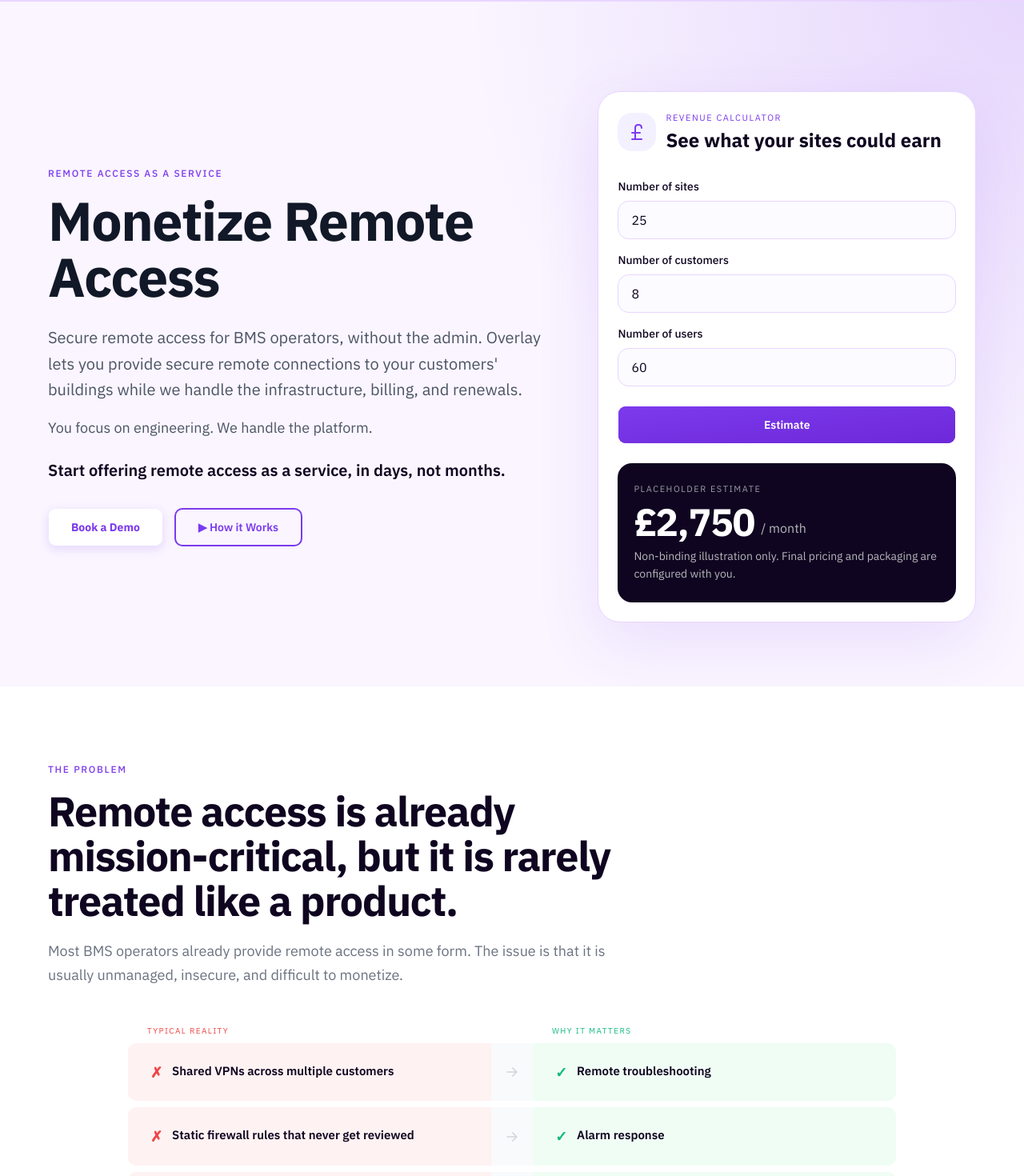
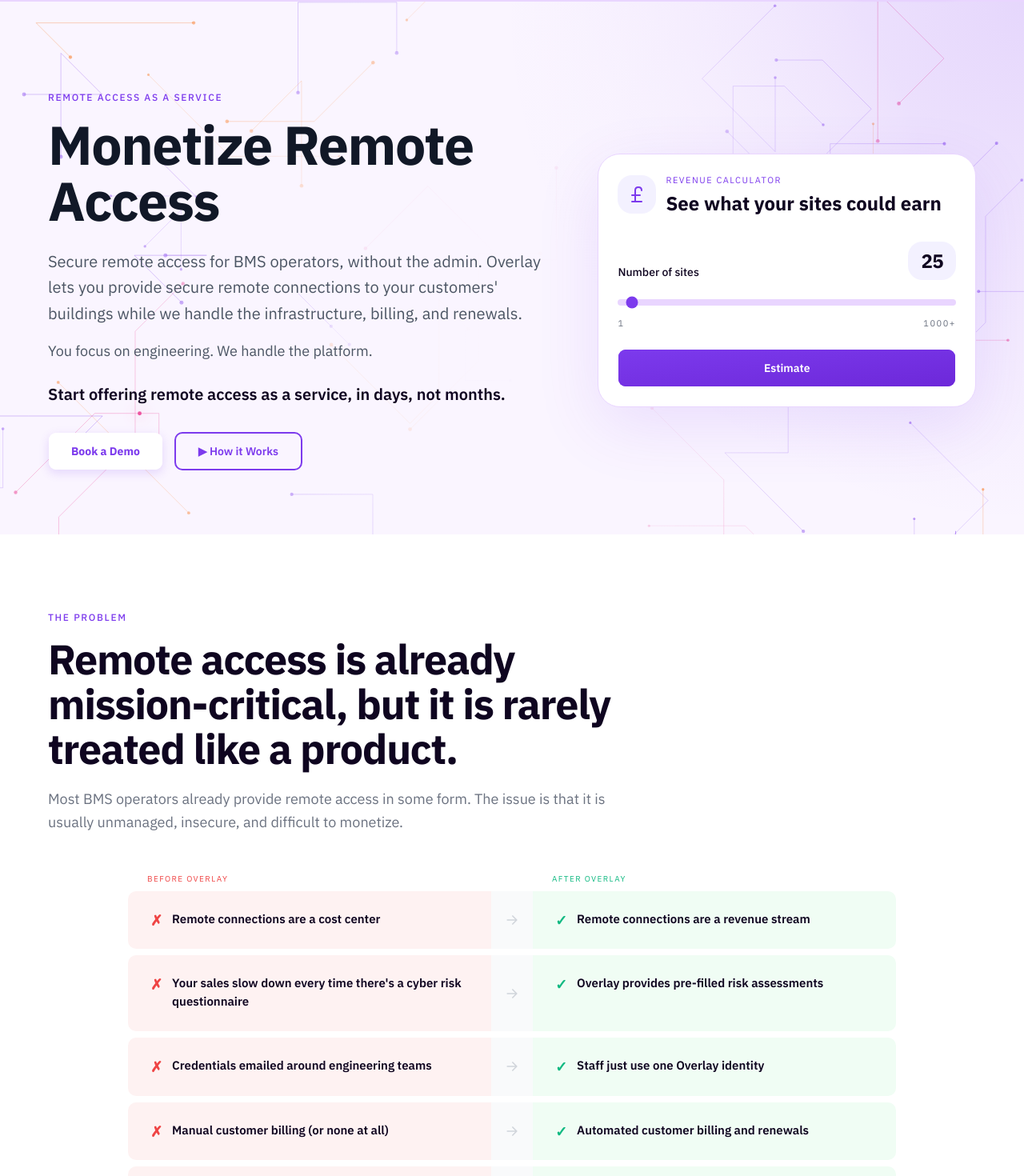
Before and after one commit to michaelbironneau/overlay-website, a Next.js app: page /monetize-remote-access in a window 1280 px wide. Shown: the part 103-1573 px from the top of the page at 80% size. Built offline with nearby package versions, Linux system fonts and the light colour scheme.

Commit message:
Improve the monetisation page

```diff
--- a/src/app/monetize-remote-access/page.tsx
+++ b/src/app/monetize-remote-access/page.tsx
@@ -50,8 +50,8 @@
         features={[
           "Secure remote engineer access",
           "Third-party contractor access",
-          "Head-end monitoring systems",
-          "Remote diagnostics and support",
+          "Whitelabel customer portals",
+          "Kiosk links for on-site displays and TVs",
         ]}
         ctaText="Book a demo →"
         ctaHref="#"
@@ -68,7 +68,7 @@
         features={[
           "Supports Niagara, Trend IQ, Schneider EcoStruxure, Siemens Desigo, and legacy head-ends",
           "Works across embedded controllers and full head-end environments",
-          "No workflow changes required for engineering teams",
+          "No workflow changes required for engineering teams. Overlay adapts to you"
         ]}
         ctaText="Explore compatibility →"
         ctaHref="/#solutions"
--- a/src/components/layout/nav-config.ts
+++ b/src/components/layout/nav-config.ts
@@ -11,6 +11,11 @@
 };
 
 export const productNavItems: NavChildItem[] = [
+  {
+    href: "/",
+    label: "Remote access for BMS",
+    description: "Connect to any site with a single login.",
+  },
   {
     href: "/monetize-remote-access",
     label: "Monetize Remote Access",
--- a/src/components/sections/monetize-remote-access.tsx
+++ b/src/components/sections/monetize-remote-access.tsx
@@ -1,38 +1,43 @@
+"use client";
+
 import Image from "next/image";
+import { useEffect, useState } from "react";
+import { motion, animate } from "framer-motion";
 import { Check, PoundSterling, Server, ShieldCheck } from "lucide-react";
+import { HeroAnimation } from "@/components/animations/hero-animation";
 import { Button } from "@/components/ui/button";
 import { ComparisonGrid, type ComparisonRow } from "@/components/sections/comparison-grid";
 import { HeroCTAGroup } from "@/components/sections/hero-cta-group";
 
 const problemComparisonRows: ComparisonRow[] = [
   {
-    before: { title: "Shared VPNs across multiple customers" },
-    after: { title: "Remote troubleshooting" },
+    before: { title: "Remote connections are a cost center" },
+    after: { title: "Remote connections are a revenue stream" },
   },
   {
-    before: { title: "Static firewall rules that never get reviewed" },
-    after: { title: "Alarm response" },
+    before: { title: "Your sales slow down every time there's a cyber risk questionnaire" },
+    after: { title: "Overlay provides pre-filled risk assessments" },
   },
   {
     before: { title: "Credentials emailed around engineering teams" },
-    after: { title: "Energy optimisation" },
+    after: { title: "Staff just use one Overlay identity" },
   },
   {
-    before: { title: "No clear billing model" },
-    after: { title: "System upgrades" },
+    before: { title: "Manual customer billing (or none at all)" },
+    after: { title: "Automated customer billing and renewals" },
   },
   {
-    before: { title: "Remote access provided for free" },
-    after: { title: "Out-of-hours support" },
+    before: { title: "Teams juggle different VPNs for every client" },
+    after: { title: "All customer connections in one place" },
   },
 ];
 
 const managedPlatformItems = [
-  "Secure network infrastructure",
+  "Bring your own network infrastructure or use ours",
   "Encrypted tunnels",
   "Authentication and access control",
   "Session routing",
-  "Monitoring and uptime",
+  "Military-grade audit and access logging",
 ];
 
 const turnkeyPartnerItems = [
@@ -53,7 +58,9 @@
 export function MonetizeRemoteAccessHero() {
   return (
     <section className="relative overflow-hidden bg-[#FAF5FF] px-6 pb-20 pt-24 md:pt-28">
+      <HeroAnimation />
       <div className="pointer-events-none absolute inset-0 bg-[radial-gradient(circle_at_top_right,_rgba(124,58,237,0.16)_0%,_rgba(250,245,255,0)_45%)]" />
+      <div className="pointer-events-none absolute inset-0 bg-[radial-gradient(circle_at_center,_rgba(250,245,255,0.92)_0%,_rgba(250,245,255,0)_75%)] z-[1]" />
       <div className="relative z-10 mx-auto grid max-w-[1160px] gap-12 lg:grid-cols-[1.15fr_0.85fr] lg:items-center">
         <div>
           <p className="mb-4 font-mono text-xs font-medium uppercase tracking-[0.14em] text-[#7C3AED]">
@@ -82,6 +89,38 @@
           />
         </div>
 
+        <RevenueCalculatorCard />
+      </div>
+    </section>
+  );
+}
+
+function RevenueCalculatorCard() {
+  const [siteCount, setSiteCount] = useState(25);
+  const [estimatedMonthlyRevenue, setEstimatedMonthlyRevenue] = useState<number | null>(null);
+  const [animatedEstimate, setAnimatedEstimate] = useState(0);
+
+  const siteLabel = siteCount === 1000 ? "1000+" : siteCount.toString();
+
+  useEffect(() => {
+    if (estimatedMonthlyRevenue === null) {
+      return;
+    }
+
+    setAnimatedEstimate(0);
+
+    const controls = animate(0, estimatedMonthlyRevenue, {
+      duration: 0.8,
+      ease: "easeOut",
+      onUpdate(value) {
+        setAnimatedEstimate(Math.round(value));
+      },
+    });
+
+    return () => controls.stop();
+  }, [estimatedMonthlyRevenue]);
+
+  return (
     <div className="rounded-[28px] border border-[#E9D5FF] bg-white p-6 shadow-[0_24px_80px_rgba(124,58,237,0.12)]">
       <div className="flex items-center gap-3">
         <div className="flex h-12 w-12 items-center justify-center rounded-2xl bg-[#F3F1FF]">
@@ -97,45 +136,93 @@
         </div>
       </div>
 
-          <div className="mt-8 grid gap-4">
-            <CalculatorField label="Number of sites" defaultValue="25" />
-            <CalculatorField label="Number of customers" defaultValue="8" />
-            <CalculatorField label="Number of users" defaultValue="60" />
+      <div className="mt-8">
+        <div className="flex items-end justify-between gap-4">
+          <div>
+            <p className="text-sm font-medium text-[#0F0520]">Number of sites</p>
+          </div>
+          <div className="rounded-2xl bg-[#F3F1FF] px-4 py-2 text-right">
+            <p className="font-display text-2xl font-bold tracking-tight text-[#0F0520]">
+              {siteLabel}
+            </p>
+          </div>
         </div>
 
-          <Button className="mt-6 h-12 w-full font-semibold text-white bg-linear-to-br from-[#7C3AED] to-[#6D28D9]">
+        <input
+          type="range"
+          min={1}
+          max={1000}
+          step={1}
+          value={siteCount}
+          onChange={(event) => setSiteCount(Number(event.target.value))}
+          className="mt-6 h-2 w-full cursor-pointer appearance-none rounded-full bg-[#E9D5FF] accent-[#7C3AED]"
+          aria-label="Number of sites"
+        />
+
+        <div className="mt-2 flex justify-between font-mono text-[11px] uppercase tracking-[0.14em] text-[#6B7280]">
+          <span>1</span>
+          <span>1000+</span>
+        </div>
+      </div>
+
+      <Button
+        className="mt-6 h-12 w-full font-semibold text-white bg-linear-to-br from-[#7C3AED] to-[#6D28D9]"
+        onClick={() => setEstimatedMonthlyRevenue(calculateEstimate(siteCount))}
+      >
         Estimate
       </Button>
 
-          <div className="mt-6 rounded-2xl bg-[#0F0520] px-5 py-6 text-white">
+      {estimatedMonthlyRevenue !== null ? (
+        <motion.div
+          initial={{ opacity: 0, y: 12 }}
+          animate={{ opacity: 1, y: 0 }}
+          transition={{ duration: 0.35, ease: "easeOut" }}
+          className="mt-6 rounded-2xl bg-[#0F0520] px-5 py-6 text-white"
+        >
           <p className="font-mono text-[11px] uppercase tracking-[0.14em] text-white/60">
-              Placeholder Estimate
+            Estimated Monthly Revenue
           </p>
           <div className="mt-2 flex items-end gap-2">
-              <span className="font-display text-5xl font-extrabold tracking-tight">£2,750</span>
+            <span className="font-display text-5xl font-extrabold tracking-tight">
+              £{animatedEstimate.toLocaleString("en-GB")}
+            </span>
             <span className="pb-1 text-white/70">/ month</span>
           </div>
           <p className="mt-2 text-sm leading-relaxed text-white/70">
-              Non-binding illustration only. Final pricing and packaging are configured with you.
+            Tiered estimate based on your site count. Final packaging and pricing can be refined with
+            your team.
           </p>
+        </motion.div>
+      ) : null}
     </div>
-        </div>
-      </div>
-    </section>
   );
 }
 
-function CalculatorField({ label, defaultValue }: { label: string; defaultValue: string }) {
-  return (
-    <label className="block">
-      <span className="mb-2 block text-sm font-medium text-[#0F0520]">{label}</span>
-      <input
-        type="text"
-        defaultValue={defaultValue}
-        className="h-12 w-full rounded-xl border border-[#E9D5FF] bg-[#FCFBFF] px-4 text-[#0F0520] outline-none transition focus:border-[#7C3AED] focus:ring-4 focus:ring-[#7C3AED]/10"
-      />
-    </label>
-  );
+function calculateEstimate(siteCount: number) {
+  const tiers = [
+    { limit: 25, rate: 9 },
+    { limit: 75, rate: 10 },
+    { limit: 100, rate: 11 },
+  ];
+
+  let remainingSites = siteCount;
+  let total = 0;
+
+  for (const tier of tiers) {
+    if (remainingSites <= 0) {
+      return total;
+    }
+
+    const sitesInTier = Math.min(remainingSites, tier.limit);
+    total += sitesInTier * tier.rate;
+    remainingSites -= sitesInTier;
+  }
+
+  if (remainingSites > 0) {
+    total += remainingSites * 12;
+  }
+
+  return total;
 }
 
 export function RemoteAccessProblemSection() {
@@ -158,8 +245,8 @@
         <div className="mt-12">
           <ComparisonGrid
             rows={problemComparisonRows}
-            beforeLabel="Typical Reality"
-            afterLabel="Why it matters"
+            beforeLabel="Before Overlay"
+            afterLabel="After overlay"
             className="mx-auto max-w-[960px]"
           />
           <p className="mx-auto mt-8 max-w-[700px] text-center text-base leading-relaxed text-[#6B7280]">
--- a/src/components/sections/onboarding.tsx
+++ b/src/components/sections/onboarding.tsx
@@ -3,9 +3,9 @@
 import { motion } from "framer-motion";
 
 const steps = [
-    { num: 1, title: "Book a Demo", desc: "15-minute call. We map your estate and answer your questions." },
-    { num: 2, title: "Connect Your Sites", desc: "Guided setup wizard. Works with your existing VPN or mesh." },
-    { num: 3, title: "Empower Your Team", desc: "Invite engineers. Set permissions. Start remediating remotely." },
+    { num: 1, title: "Book a Demo", desc: "30-minute call. We'll suggest the quickest solution for your estate and answer your questions." },
+    { num: 2, title: "Connect Your Networks", desc: "Guided setup. Works with your existing VPN or mesh - or we provide a managed VPN service if you don't already use one." },
+    { num: 3, title: "Onboard your team", desc: "Invite engineers, staff and contractors. Create your sites. Set permissions. Start remediating remotely." },
     { num: 4, title: "Unlock New Revenue", desc: "Launch your customer portal. Turn access into recurring revenue." }
 ];
 
```
Lines whose indentation alone changed are shown as unchanged.
